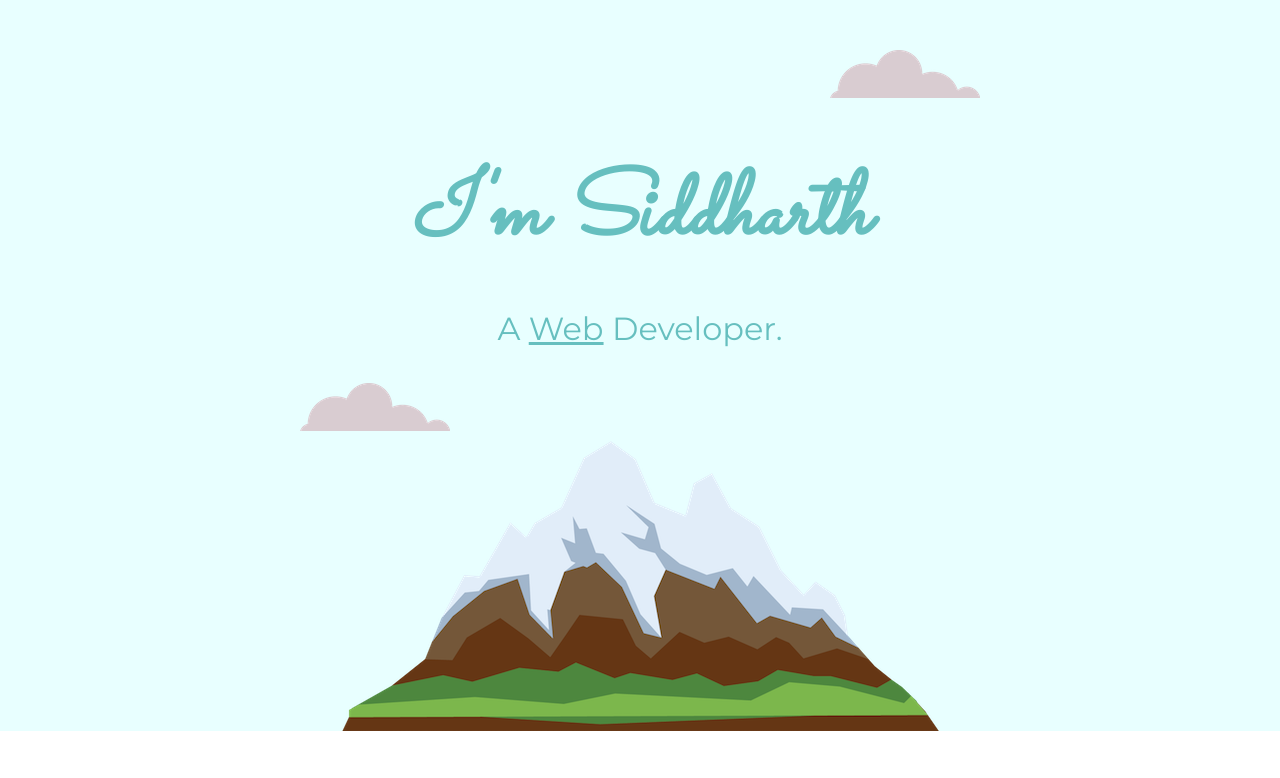
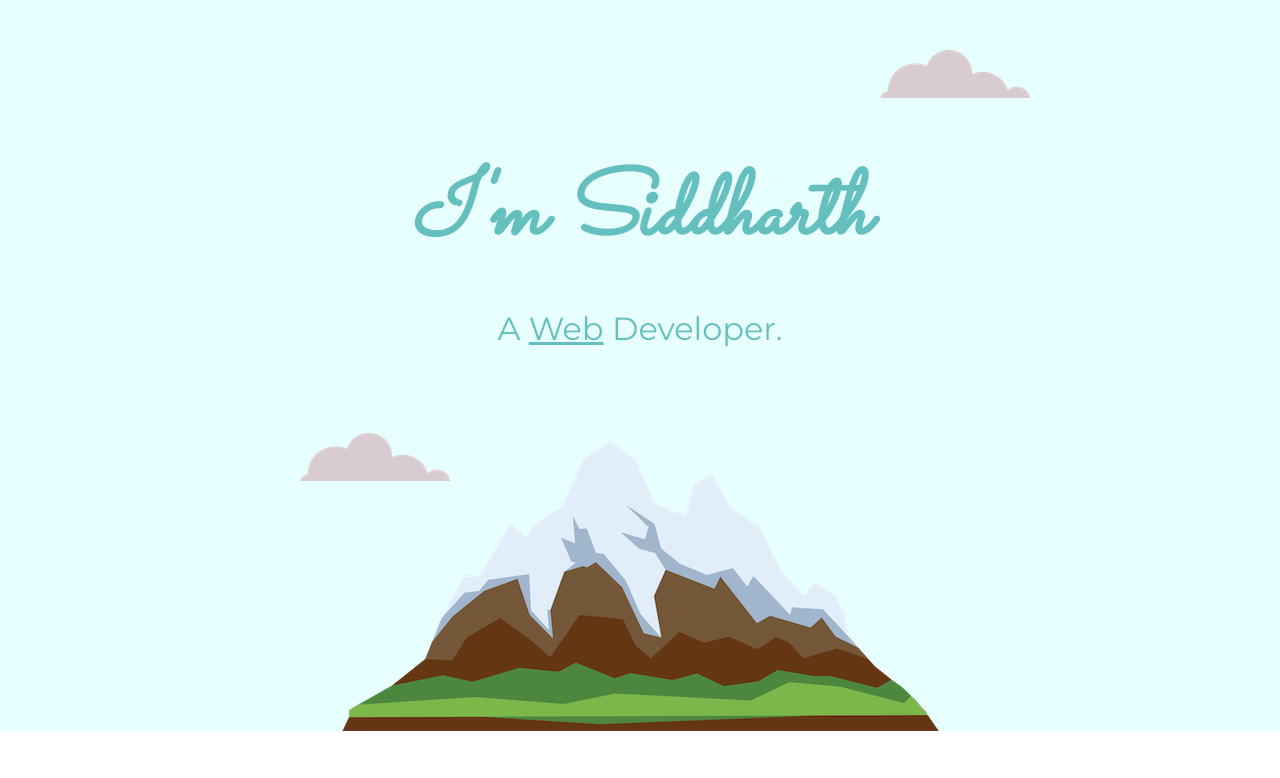
Before and after one commit to Siddharth-2382/Siddharth-Movaliya, a plain HTML site: page index.html in a window 1280 px wide. Shown: the top 778 px of the page. Drawn offline with Linux system fonts and the light colour scheme; grey boxes are pictures that could not be loaded.

Commit message:
made cloud go apart a little bit

```diff
--- a/CSS/styles.css
+++ b/CSS/styles.css
@@ -65,13 +65,13 @@ span {
 .top-cloud {
   position: absolute;
   top: 50px;
-  right: 300px;
+  right: 250px;
 }
 
 .bottom-cloud {
   position: absolute;
   left: 300px;
-  bottom: 300px;
+  bottom: 250px;
 }
 
 .dp {
```
